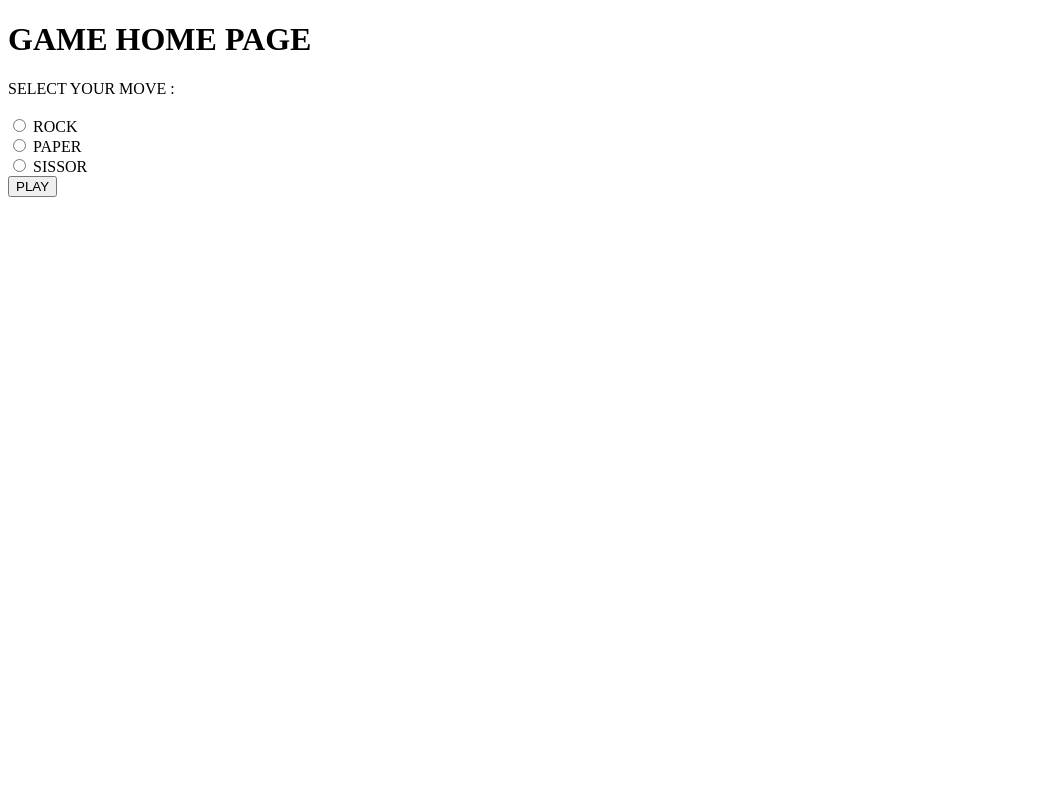
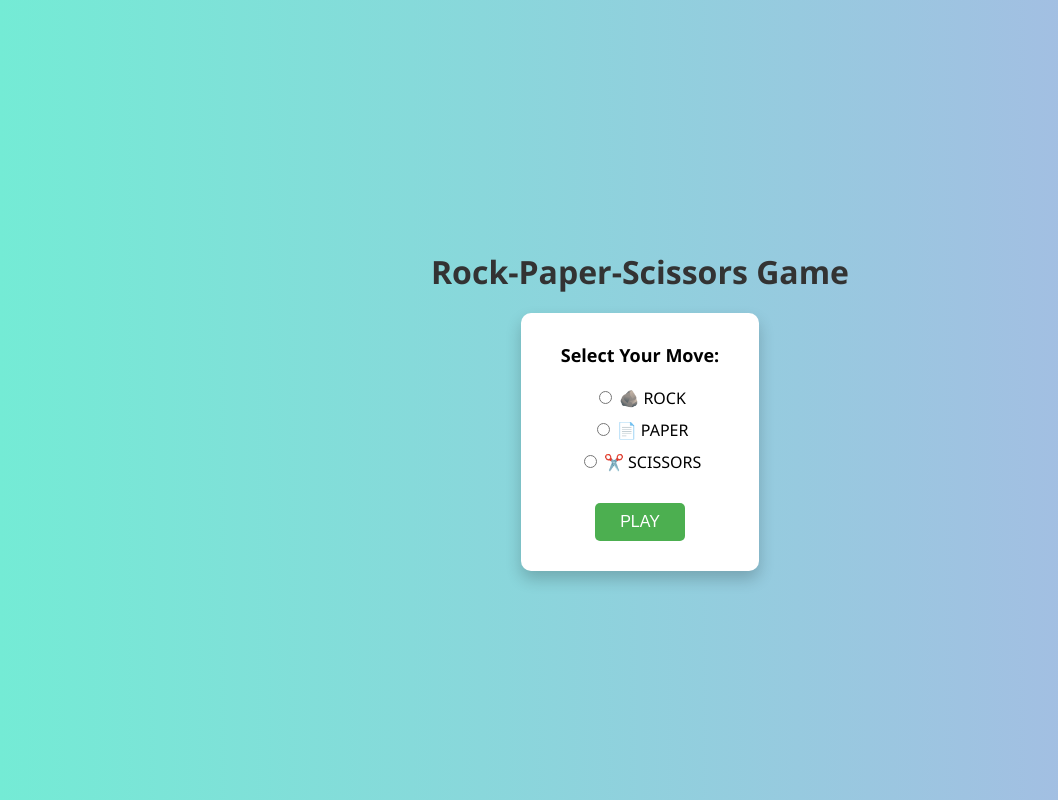
Before and after one commit to Abhigna0542/Rock-Paper-Sissor, a Django app: template templates/home.html in a window 1280 px wide. Shown: the whole page, without its empty margins (0-1058 px from the left). Run offline with Django 3.2, Linux system fonts and the light colour scheme; the template is opened without the code that fills it, so the values that code supplies are empty.

Commit message:
Update home.html

```diff
--- a/templates/home.html
+++ b/templates/home.html
@@ -3,23 +3,102 @@
 <head>
     <meta charset="UTF-8">
     <meta name="viewport" content="width=device-width, initial-scale=1.0">
-    <title>ROCK-PAPER-SISSOR</title>
+    <title>Rock-Paper-Scissors</title>
+    <style>
+        body {
+            font-family: 'Segoe UI', Tahoma, Geneva, Verdana, sans-serif;
+            background: linear-gradient(to right, #74ebd5, #acb6e5);
+            display: flex;
+            flex-direction: column;
+            align-items: center;
+            justify-content: center;
+            min-height: 100vh;
+            margin: 0;
+        }
+
+        h1 {
+            color: #333;
+            margin-bottom: 20px;
+        }
+
+        form {
+            background-color: #fff;
+            padding: 30px 40px;
+            border-radius: 10px;
+            box-shadow: 0 8px 16px rgba(0, 0, 0, 0.2);
+            text-align: center;
+        }
+
+        label {
+            font-size: 18px;
+            font-weight: bold;
+            display: block;
+            margin-bottom: 20px;
+        }
+
+        .option {
+            margin: 10px 0;
+            font-size: 16px;
+        }
+
+        input[type="submit"] {
+            margin-top: 20px;
+            padding: 10px 25px;
+            font-size: 16px;
+            background-color: #4CAF50;
+            color: white;
+            border: none;
+            border-radius: 5px;
+            cursor: pointer;
+            transition: background-color 0.3s ease;
+        }
+
+        input[type="submit"]:hover {
+            background-color: #45a049;
+        }
+
+        .result {
+            margin-top: 30px;
+            background-color: #ffffffcc;
+            padding: 20px;
+            border-radius: 8px;
+            text-align: center;
+            box-shadow: 0 4px 12px rgba(0, 0, 0, 0.15);
+        }
+
+        .result h2 {
+            color: #222;
+        }
+
+        .result p {
+            font-size: 16px;
+            color: #444;
+        }
+    </style>
 </head>
 <body>
-    <h1> GAME HOME PAGE </h1>
+    <h1>Rock-Paper-Scissors Game</h1>
     <form method="POST">
         {% csrf_token %}
-        <label>SELECT YOUR MOVE : </label>
-        <br> <br>
-        <input type ='radio' name="selectedValue" value="ROCK" required> ROCK <br>
-        <input type ='radio' name="selectedValue" value="PAPER" required> PAPER <br>
-        <input type ='radio' name="selectedValue" value="SISSOR" required> SISSOR <br>
+        <label>Select Your Move:</label>
+        <div class="option">
+            <input type="radio" name="selectedValue" value="ROCK" required> 🪨 ROCK
+        </div>
+        <div class="option">
+            <input type="radio" name="selectedValue" value="PAPER" required> 📄 PAPER
+        </div>
+        <div class="option">
+            <input type="radio" name="selectedValue" value="SCISSORS" required> ✂️ SCISSORS
+        </div>
         <input type="submit" value="PLAY">
     </form>
+
     {% if result %}
-        <h2> Result : {{result}} </h2>
-        <p> Your Choice : {{person}}</p>
-        <p> Computer Choice : {{computer}}</p>
+    <div class="result">
+        <h2>Result: {{ result }}</h2>
+        <p><strong>Your Choice:</strong> {{ person }}</p>
+        <p><strong>Computer's Choice:</strong> {{ computer }}</p>
+    </div>
     {% endif %}
 </body>
 </html>
```
